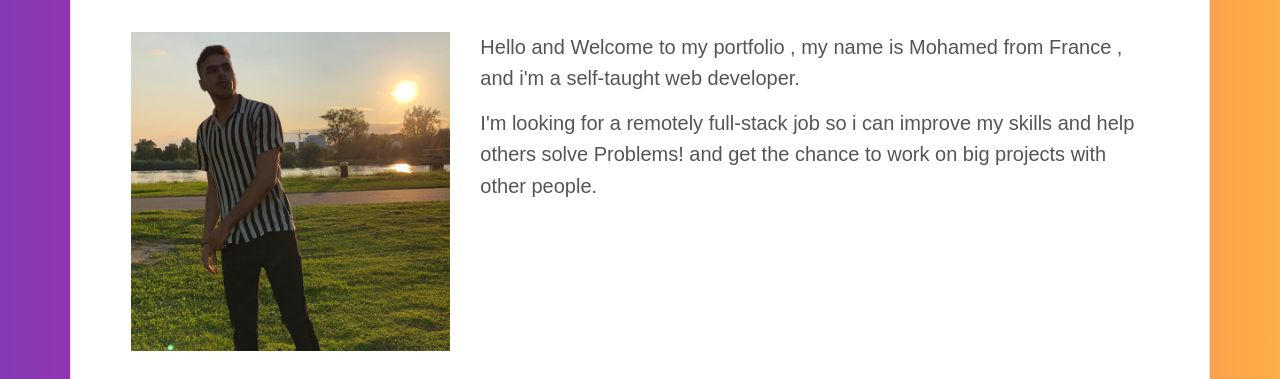
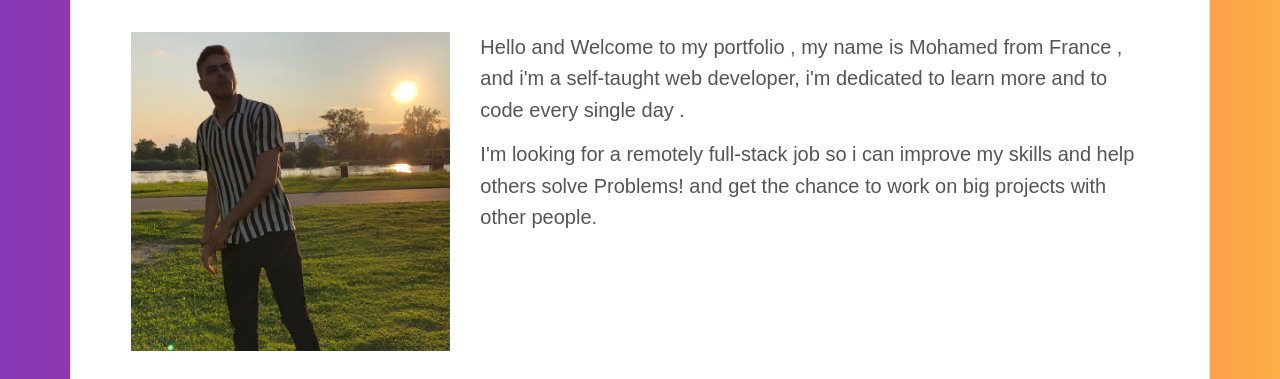
Before and after one commit to Aksachlisimo/My-Portfolio, a plain HTML site: page index.html in a window 1280 px wide. Shown: the part 421-800 px from the top of the page. Drawn offline with nearby package versions, Linux system fonts and the light colour scheme.

Commit message:
my first commit

```diff
--- a/index.html
+++ b/index.html
@@ -65,7 +65,7 @@
               <div class="col-md-8">
 
               <p>
-                Hello and Welcome to my portfolio , my name is Mohamed from France , and i'm a self-taught web developer.
+                Hello and Welcome to my portfolio , my name is Mohamed from France , and i'm a self-taught web developer, i'm dedicated to learn more and to code every single day .
               </p>
               <p>I'm looking for a remotely full-stack job so i can improve my skills and help others solve Problems! and get the chance to work on big projects with other people.</p>
               </div>
```
